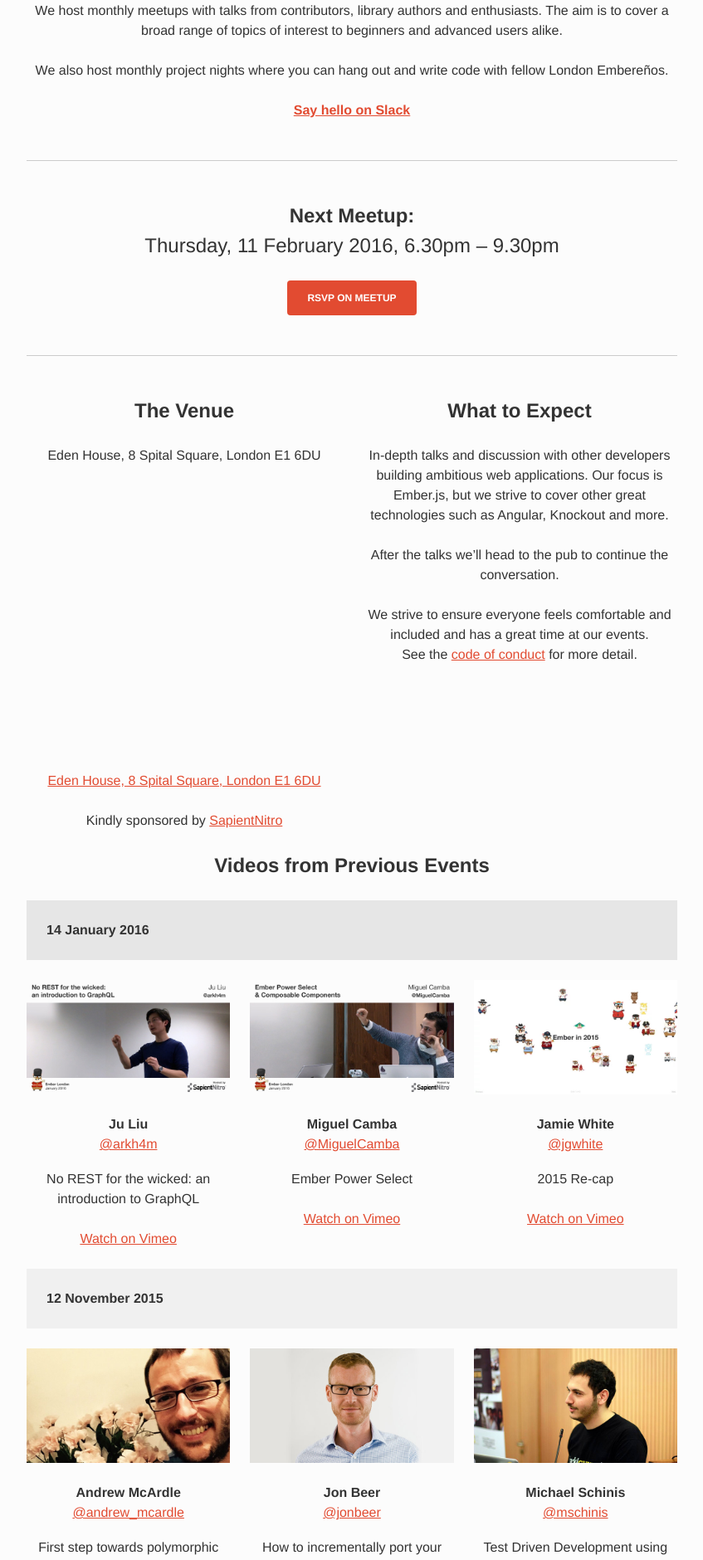
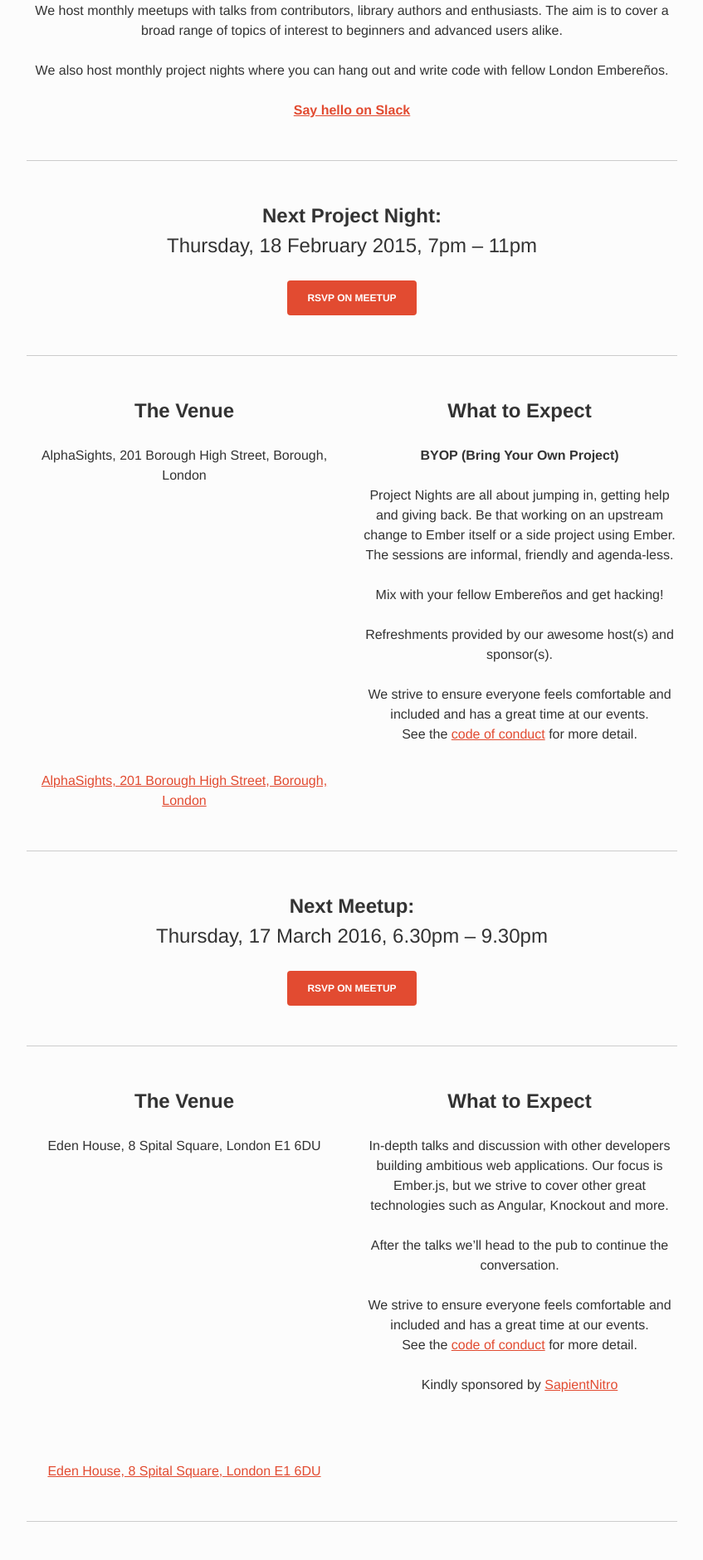
Before and after one commit to emberlondon/emberlondon.github.io, a Jekyll site: the page built from index.html, in a window 1280 px wide. Shown: the part 509-2389 px from the top of the page at 83% size, without its empty margins (216-1063 px from the left). Built offline with Jekyll 4.4.1, drawn with Linux system fonts in a browser that asks for light colours; nearby versions of some CDN libraries; some of the changed text lies outside the part shown.

Commit message:
Update after Feb 2016

```diff
--- a/_data/next-meetup.yml
+++ b/_data/next-meetup.yml
@@ -1,8 +1,8 @@
-date: Thursday, 11 February 2016
+date: Thursday, 17 March 2016
 time: 6.30pm – 9.30pm
-datetime_aria: Thursday, eleventh of February, two-thousand and sixteen, six thirty pm to nine thirty pm.
+datetime_aria: Thursday, seventeenth of March, two-thousand and sixteen, six thirty pm to nine thirty pm.
 location: Eden House, 8 Spital Square, London E1 6DU
-url: http://www.meetup.com/London-Emberjs-User-Group/events/227825625/
+url: http://www.meetup.com/London-Emberjs-User-Group/events/227825632/
 # talks:
 #   - speaker_name:
 #     speaker_twitter:
--- a/_data/next-project-night.yml
+++ b/_data/next-project-night.yml
@@ -1,5 +1,5 @@
-# date: Wednesday, 18 Nov 2015
-# time: 7pm – 11pm
-# datetime_aria: Wednesday, eighteenth of November, two-thousand and fifteen
-# location: Zapnito, 18-20 Scrutton Street, London
-# url: "http://www.meetup.com/London-Emberjs-User-Group/events/226564727/"
+date: Thursday, 18 February 2015
+time: 7pm – 11pm
+datetime_aria: Thursday, eighteenth of February, two-thousand and sixteen
+location: AlphaSights, 201 Borough High Street, Borough, London
+url: http://www.meetup.com/London-Emberjs-User-Group/events/228104881/
--- a/_includes/next.html
+++ b/_includes/next.html
@@ -27,6 +23,7 @@
       <p>We strive to ensure everyone feels comfortable and included and has a great time at our events.<br>See the <a href="http://confcodeofconduct.com/">code of conduct</a> for more detail.</p>
     </div>
   </div>
+  <hr>
   {% endif %}
 
   {% if site.data.next-meetup.date %}
@@ -79,7 +75,10 @@
       <p>In-depth talks and discussion with other developers building ambitious web applications. Our focus is Ember.js, but we strive to cover other great technologies such as Angular, Knockout and more.</p>
       <p>After the talks we’ll head to the pub to continue the conversation.</p>
       <p>We strive to ensure everyone feels comfortable and included and has a great time at our events.<br>See the <a href="http://confcodeofconduct.com/">code of conduct</a> for more detail.</p>
+      <p>Kindly sponsored by <a href="http://www.sapient.com/en-gb/sapientnitro.html">SapientNitro</a></p>
     </div>
   </div>
   {% endif %}
+
+  <hr>
 </section>
--- a/css/main.css
+++ b/css/main.css
@@ -278,6 +278,10 @@
   .talks-nested-column:nth-child(3n+1) { clear: left; }
   .talks-column+.talks-column { margin-top: -24px; }
 
+  .talks-column {
+    margin-bottom: 0px;
+  }
+
   .talks-nested-column { width: 100%; }
   .talks-nested-column:nth-child(2n+1) { clear: none; }
   .talks-nested-column+.talks-nested-column { margin-top: 0; }
```
Also changed, not shown: other parts of _includes/next.html (+0 -5 lines), _data/previous-events.yml (+32 -0 lines), images/speakers/andrew_mcardle-2.jpg (added), images/speakers/czeggers.jpg (added), images/speakers/jgwhite-5.jpg (added), images/speakers/miguelcamba-4.jpg (added), images/speakers/suda.jpg (added), images/speakers/willrax-3.jpg (added).
